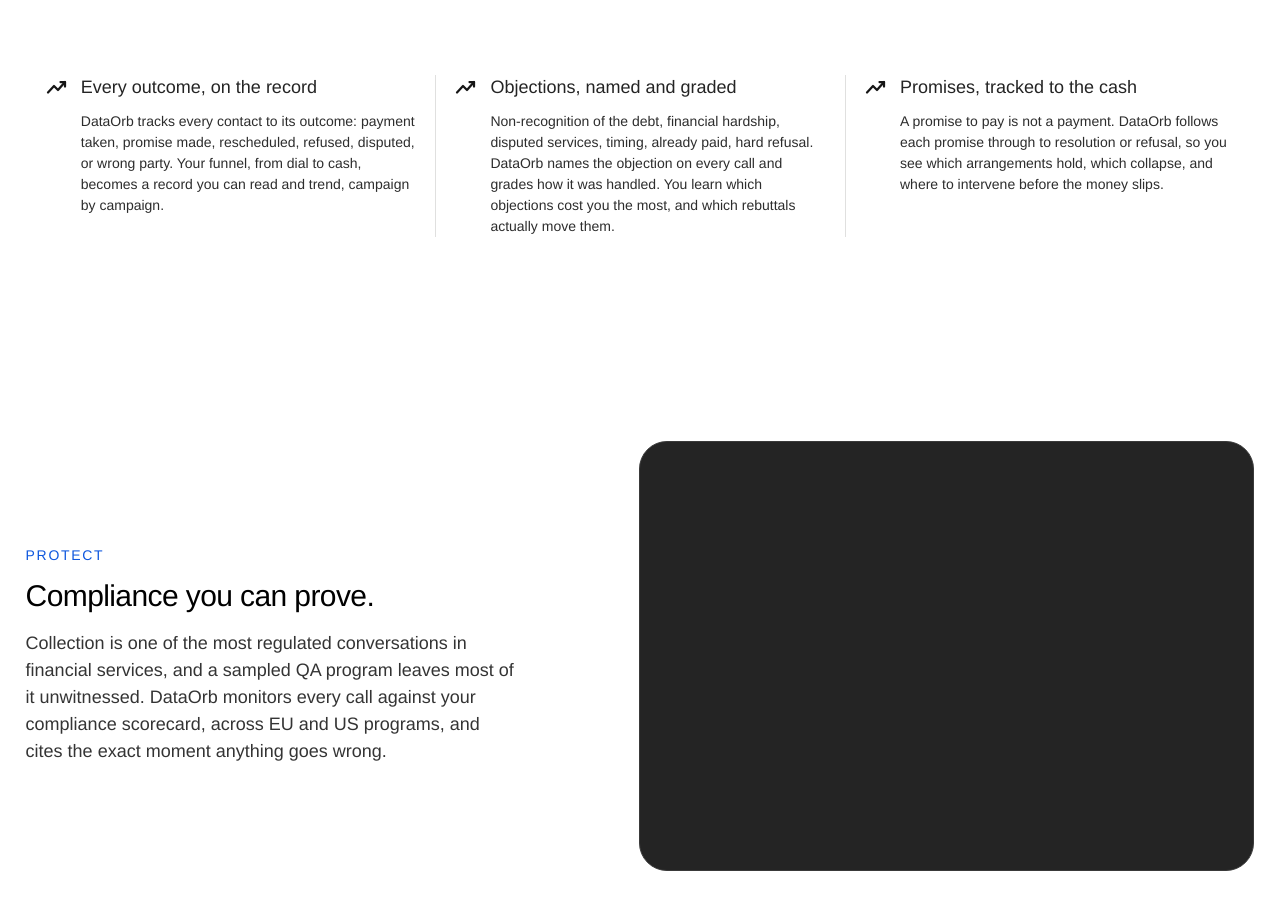
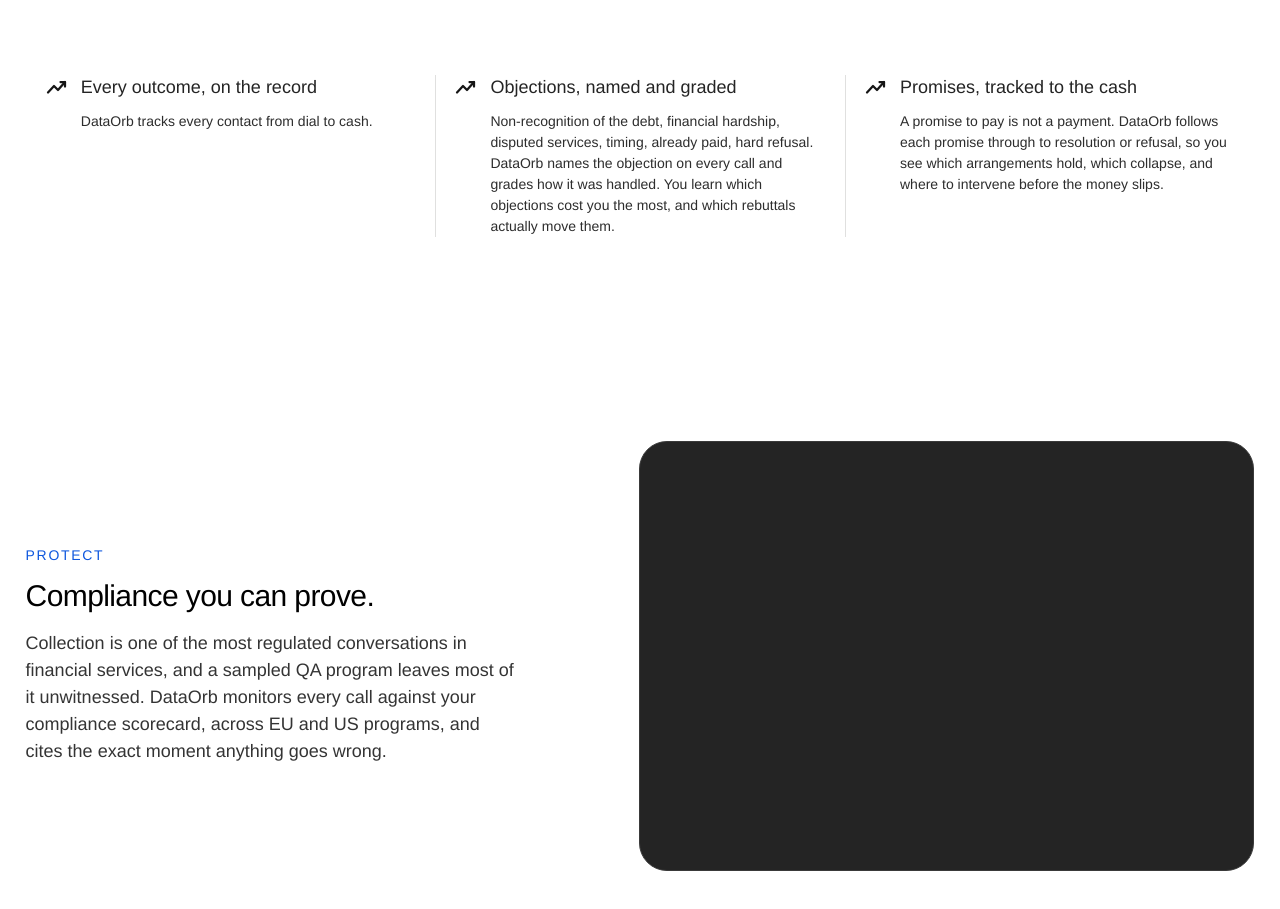
Before and after one commit to Umesh0014/DO-website, a Next.js app: page /collection-intelligence in a window 1280 px wide. Shown: the part 1334-2243 px from the top of the page. Built offline with nearby package versions, Linux system fonts and the light colour scheme; a web font is replaced by a local one.

Commit message:
Shorten collection outcome copy

```diff
--- a/app/components/IntelligenceLandingPage.tsx
+++ b/app/components/IntelligenceLandingPage.tsx
@@ -137,7 +137,7 @@ const collectionSections: IntelligenceSection[] = [
     features: [
       {
         title: "Every outcome, on the record",
-        body: "DataOrb tracks every contact to its outcome: payment taken, promise made, rescheduled, refused, disputed, or wrong party. Your funnel, from dial to cash, becomes a record you can read and trend, campaign by campaign.",
+        body: "DataOrb tracks every contact from dial to cash.",
       },
       {
         title: "Objections, named and graded",
```
